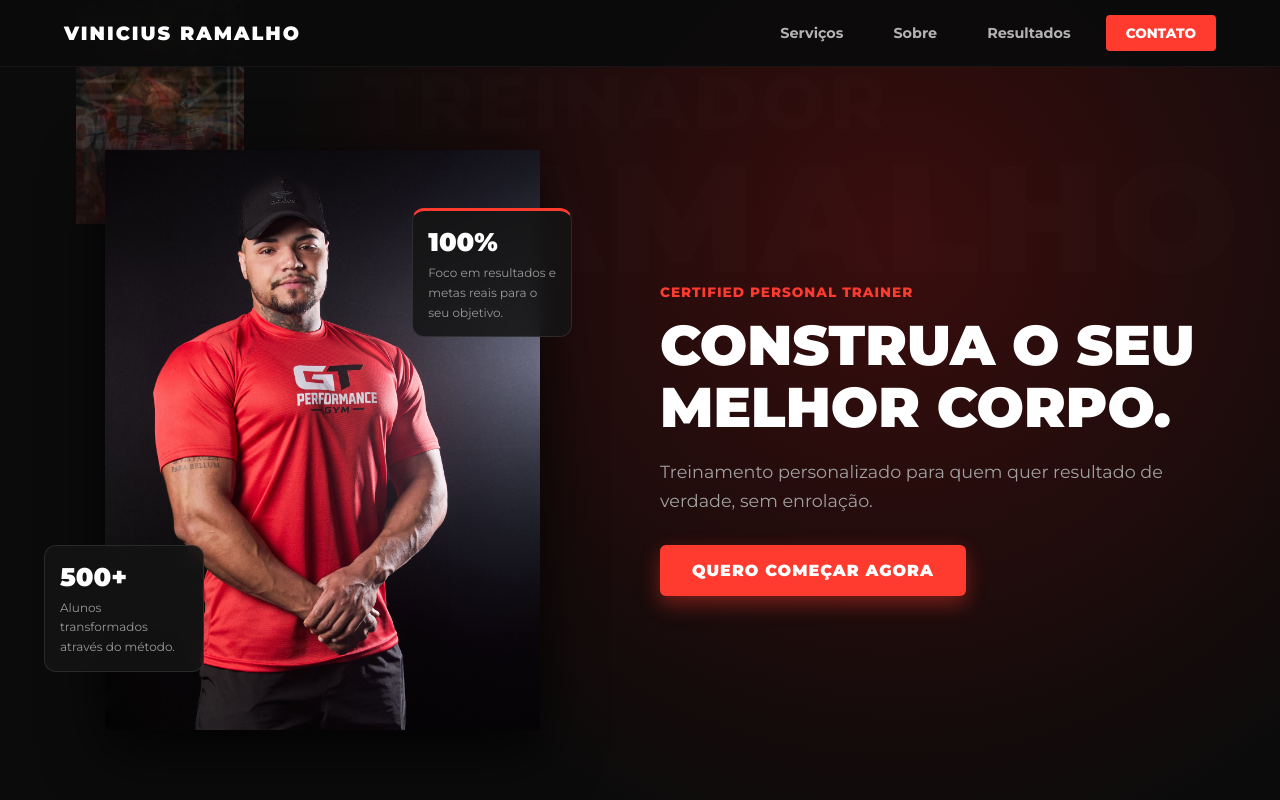
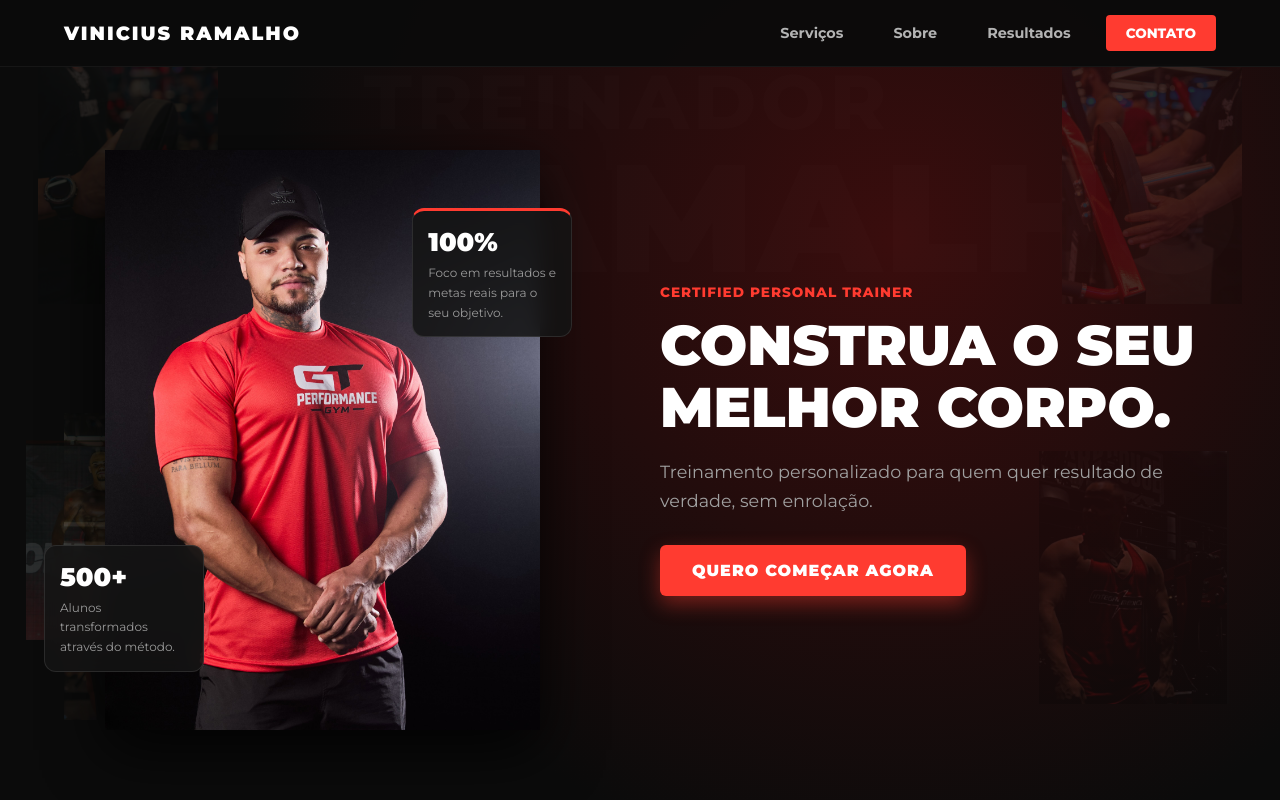
Before and after one commit to desenvolvedorroberto138-design/treinador-ramalho-26, a website: page index.html in a window 1280 px wide. Shown: the top 800 px of the page. Drawn offline with Linux system fonts and the light colour scheme; a script that the page names is missing.

Commit message:
estilo(ui): implementar posicionamento individual para imagens de fundo do herói Atribuir classes exclusivas às imagens de fundo do herói para permitir posicionamento e dimensionamento específicos. Isso substitui a estilização genérica por um layout disperso usando as propriedades top, left, right e bottom, melhorando o efeito decorativo dos elementos de fundo.

```diff
--- a/index.html
+++ b/index.html
@@ -45,11 +45,11 @@
     <!-- HERO SECTION -->
     <section class="hero">
         <div class="hero-bg">
-            <img src="images/vinicius/vini-image-hero-recortes-01.jpg" alt="" class="hero-bg-img">
-            <img src="images/vinicius/vini-image-hero-recorte-02.jpg" alt="" class="hero-bg-img">
-            <img src="images/vinicius/vini-image-hero-recorte-03.jpg" alt="" class="hero-bg-img">
-            <img src="images/vinicius/vini-image-hero-recorte-04.jpg" alt="" class="hero-bg-img">
-            <img src="images/vinicius/vini-image-hero-recorte-05.jpg" alt="" class="hero-bg-img">
+            <img src="images/vinicius/vini-image-hero-recorte-02.jpg" alt="" class="hero-bg-img hero-bg-img-1">
+            <img src="images/vinicius/vini-image-hero-recortes-01.jpg" alt="" class="hero-bg-img hero-bg-img-2">
+            <img src="images/vinicius/vini-image-hero-recorte-03.jpg" alt="" class="hero-bg-img hero-bg-img-3">
+            <img src="images/vinicius/vini-image-hero-recorte-05.jpg" alt="" class="hero-bg-img hero-bg-img-4">
+            <img src="images/vinicius/vini-image-hero-recorte-04.jpg" alt="" class="hero-bg-img hero-bg-img-5">
         </div>
         <div class="bg-big-text">
             <span class="treinador">TREINADOR</span>
--- a/style.css
+++ b/style.css
@@ -268,6 +268,47 @@ img {
     object-fit: contain;
     opacity: 0.15;
     pointer-events: none;
+}
+
+/* Individual positions for each decorative image */
+.hero-bg-img-1 {
+    top: 8%;
+    left: 3%;
+    width: 180px;
+    height: auto;
+}
+.hero-bg-img-2 {
+    top: 8%;
+    right: 3%;
+    width: 180px;
+    height: auto;
+}
+.hero-bg-img-3 {
+    bottom: 10%;
+    left: 5%;
+    width: 230px;
+    height: auto;
+}
+.hero-bg-img-4 {
+    bottom: 12%;
+    right: 4%;
+    width: 190px;
+    height: auto;
+}
+.hero-bg-img-5 {
+    top: 55%;
+    left: 2%;
+    width: 150px;
+    height: auto;
+}
+
+/* Mobile: half size for all hero background images */
+@media (max-width: 768px) {
+    .hero-bg-img-1 { width: 90px; }
+    .hero-bg-img-2 { width: 90px; }
+    .hero-bg-img-3 { width: 115px; }
+    .hero-bg-img-4 { width: 95px; }
+    .hero-bg-img-5 { width: 75px; }
 }
 
 /* ==========================================
```
